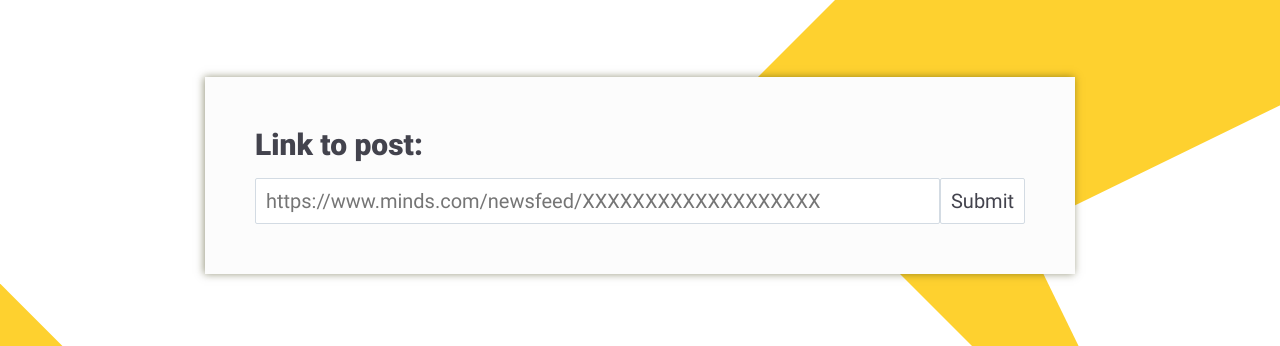
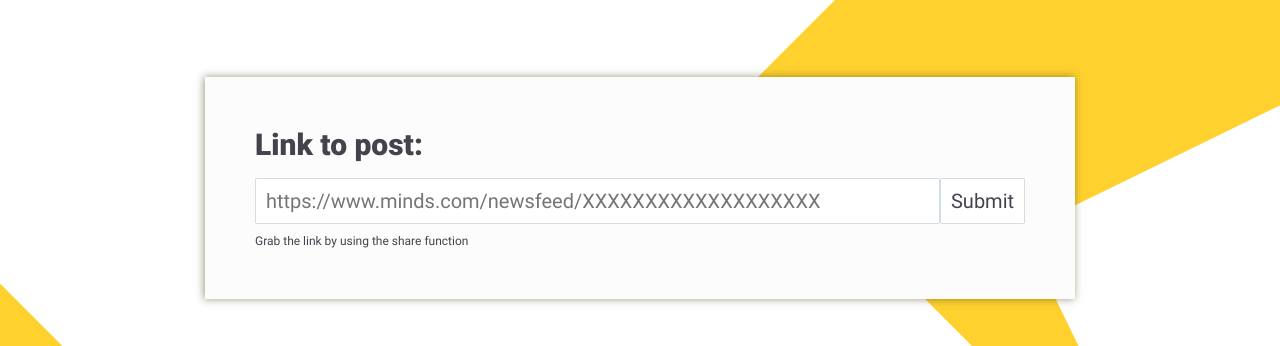
Before and after one commit to thomdin/minds-archiver, a plain HTML site: page index.html in a window 1280 px wide. Shown: the part 205-551 px from the top of the page. Drawn offline with Linux system fonts and the light colour scheme.

Commit message:
Added hint

```diff
--- a/index.html
+++ b/index.html
@@ -320,6 +320,7 @@
             <div class="input-holder">
                 <input type="text" id="url" name="url"
                     placeholder="https://www.minds.com/newsfeed/XXXXXXXXXXXXXXXXXXX" />
+                    <p style="font-size:12px;margin-top:10px">Grab the link by using the share function</p>
                 <div id="error"></div>
                 <button>Submit</button>
             </div>
```
